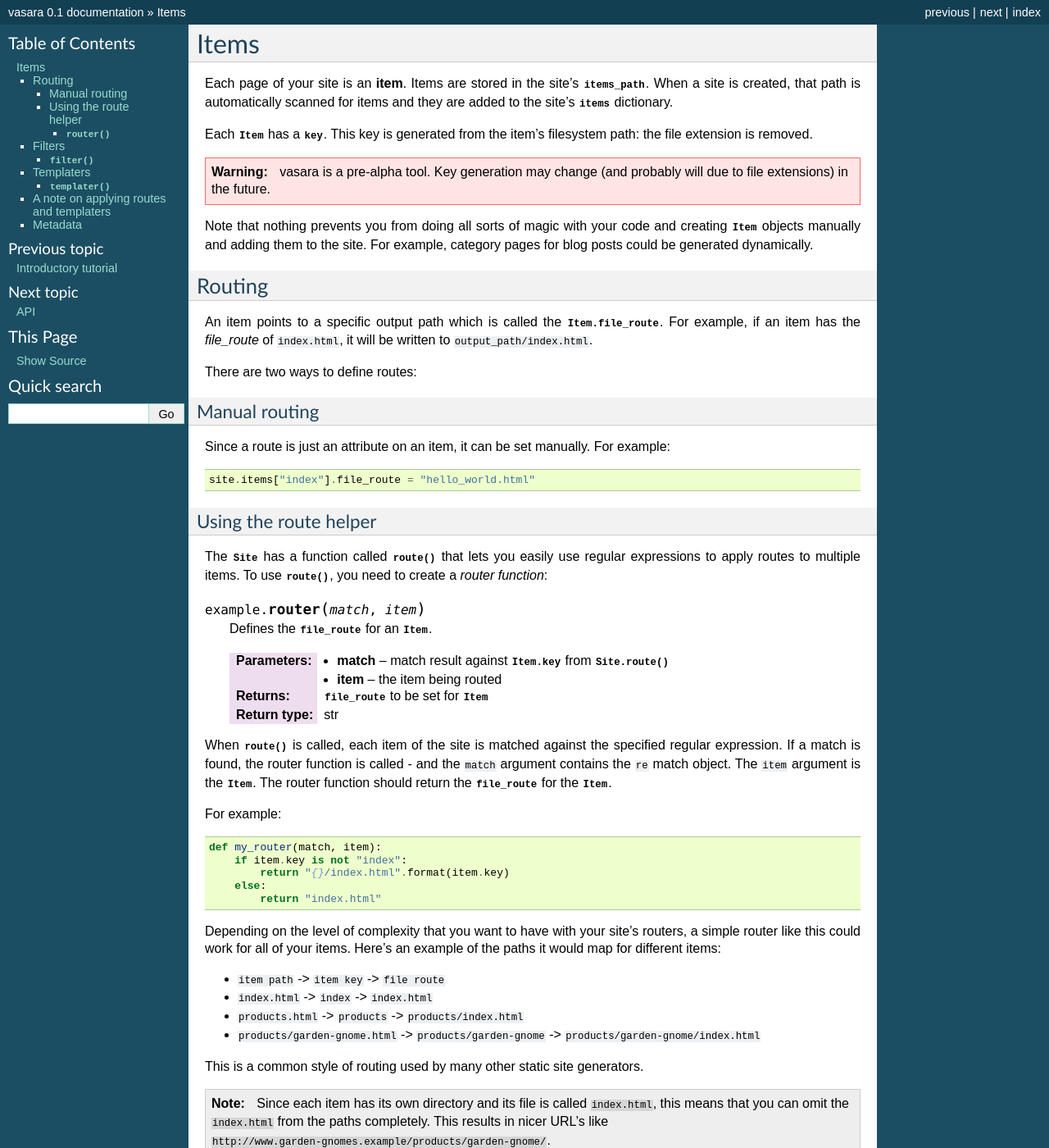
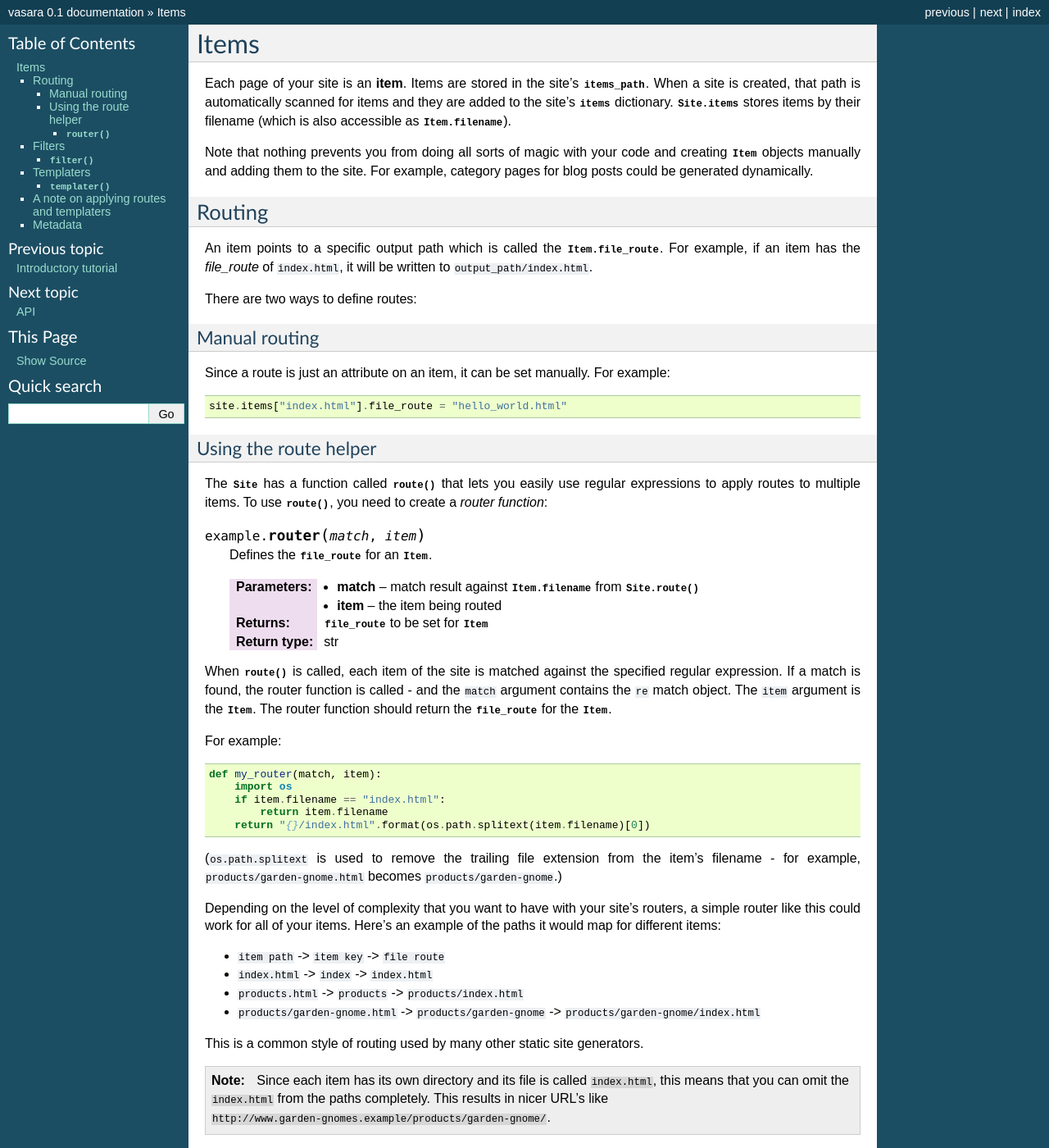
Before and after one commit to veeti/vasara, a Sphinx documentation site: the page built from docs/items.rst, in a window 1280 px wide and 1400 px high. Shown: the whole window at 82% size. Built offline with Sphinx 7.4.7, drawn with Linux system fonts in a browser that asks for light colours; some of the changed text lies outside the part shown.

Commit message:
Item.key -> Item.filename
closes #3

```diff
--- a/docs/items.rst
+++ b/docs/items.rst
@@ -3,13 +3,7 @@
 
 .. currentmodule:: vasara
 
-Each page of your site is an **item**. Items are stored in the site's :attr:`~Site.items_path`. When a site is created, that path is automatically scanned for items and they are added to the site's :attr:`~Site.items` dictionary.
-
-Each :class:`Item` has a :attr:`~Item.key`. This key is generated from the item's filesystem path: the file extension is removed.
-
-.. warning::
-
-    vasara is a pre-alpha tool. Key generation may change (and probably will due to file extensions) in the future.
+Each page of your site is an **item**. Items are stored in the site's :attr:`~Site.items_path`. When a site is created, that path is automatically scanned for items and they are added to the site's :attr:`~Site.items` dictionary. :attr:`Site.items` stores items by their filename (which is also accessible as :attr:`Item.filename`).
 
 Note that nothing prevents you from doing all sorts of magic with your code and creating :class:`Item` objects manually and adding them to the site. For example, category pages for blog posts could be generated dynamically.
 
@@ -27,7 +21,7 @@
 
 .. code-block:: python
 
-    site.items["index"].file_route = "hello_world.html"
+    site.items["index.html"].file_route = "hello_world.html"
 
 Using the route helper
 ~~~~~~~~~~~~~~~~~~~~~~
@@ -39,7 +33,7 @@
 
     Defines the :attr:`~Item.file_route` for an :class:`Item`.
 
-    :param match: match result against :attr:`Item.key` from :meth:`Site.route`
+    :param match: match result against :attr:`Item.filename` from :meth:`Site.route`
     :param item: the item being routed
     :returns: :attr:`~Item.file_route` to be set for :class:`Item`
     :rtype: str
@@ -52,10 +46,12 @@
 .. code-block:: python
 
     def my_router(match, item):
-        if item.key is not "index":
-            return "{}/index.html".format(item.key)
-        else:
-            return "index.html"
+        import os
+        if item.filename == "index.html":
+            return item.filename
+        return "{}/index.html".format(os.path.splitext(item.filename)[0])
+
+(``os.path.splitext`` is used to remove the trailing file extension from the item's filename - for example, ``products/garden-gnome.html`` becomes ``products/garden-gnome``.)
 
 Depending on the level of complexity that you want to have with your site's routers, a simple router like this could work for all of your items. Here's an example of the paths it would map for different items:
 
@@ -112,7 +108,7 @@
 .. code-block:: python
 
     # Manipulate the filters directly
-    site.items["index"].filters.append(retextdown_filter)
+    site.items["index.html"].filters.append(retextdown_filter)
 
     # Use Site.filter
     site.filter(r".*", retextdown_filter)
@@ -146,7 +142,7 @@
 .. code-block:: python
 
     # Manipulate the templater directly
-    site.items["index"].templater = my_templater
+    site.items["index.html"].templater = my_templater
 
     # Use Site.template
     site.template(r".*", my_templater)
@@ -168,8 +164,8 @@
 
 .. code-block:: python
 
-    site.route(r"index", router_one)
-    site.route(r"index", router_two)
+    site.route(r"index.html", router_one)
+    site.route(r"index.html", router_two)
 
 Will set ``router_two``'s output as the ``index`` item's route.
 
```
Also changed, not shown: docs/quick_start.rst (+12 -12 lines), 6 other files.
